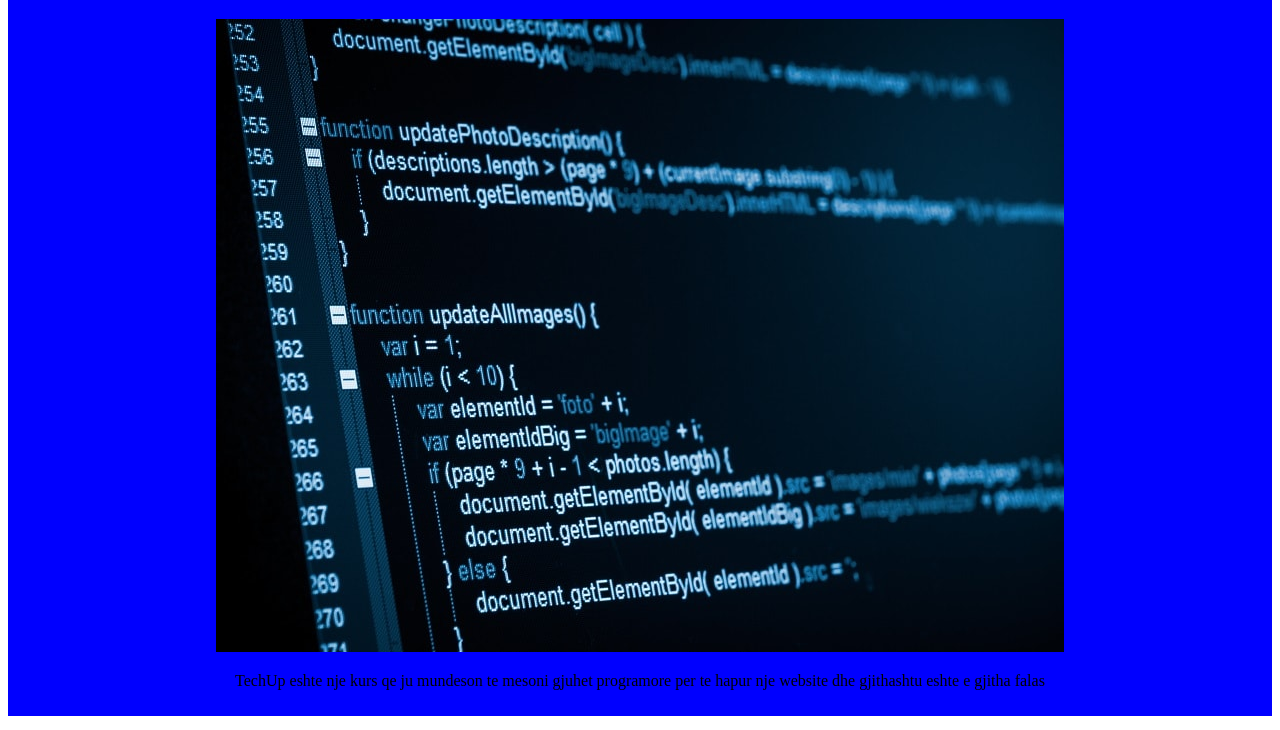
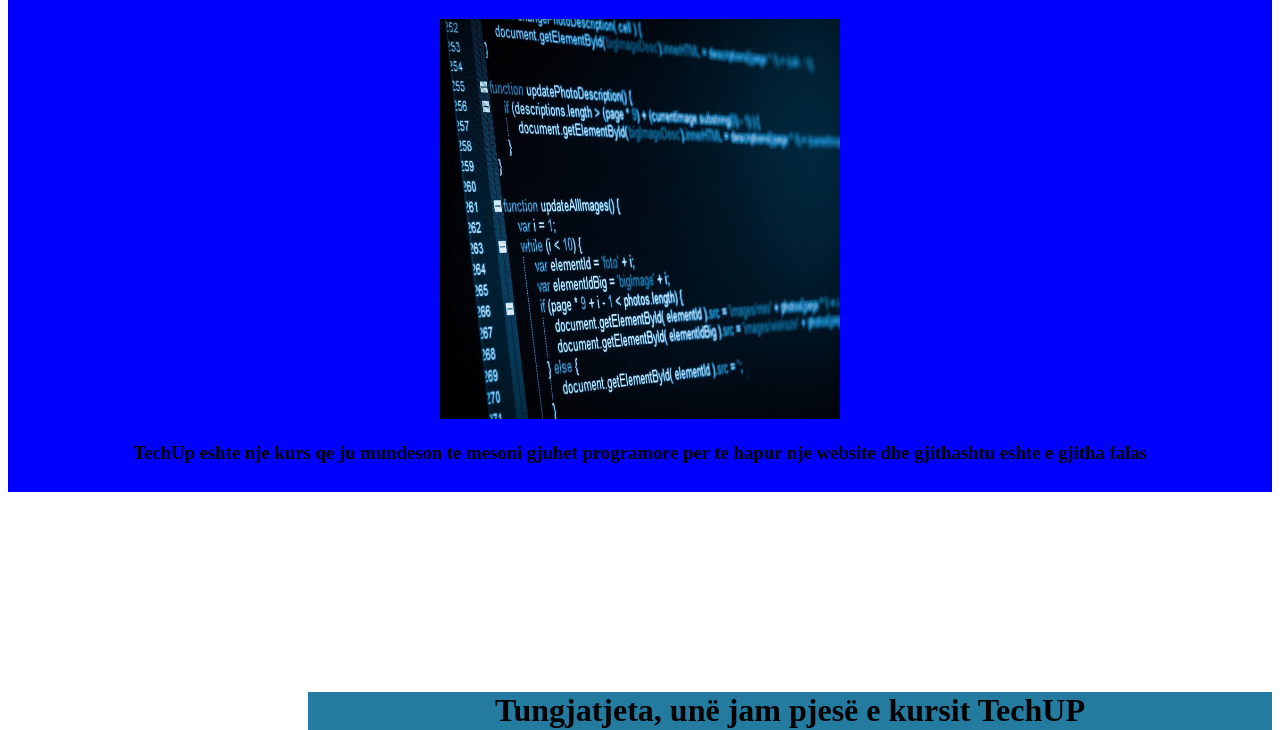
Before and after one commit to techup-group11/techgroup-11, a plain HTML site: page index.html in a window 1280 px wide. Shown: the part 79-809 px from the top of the page. Drawn offline with Linux system fonts and the light colour scheme.

Commit message:
styled photo

```diff
--- a/index.html
+++ b/index.html
@@ -8,8 +8,8 @@
 	<body>
 	  <div class="heading">
 		<h1>Kursi TechUP</h1>
-		<img src="foto2.jpg" alt="Foto">
-	<p>TechUp eshte nje kurs qe ju mundeson te mesoni gjuhet programore per te hapur nje website dhe gjithashtu eshte e gjitha falas</p>
+		<img src="foto2.jpg" alt="Foto" height="400px" width="400px">
+	<h3>TechUp eshte nje kurs qe ju mundeson te mesoni gjuhet programore per te hapur nje website dhe gjithashtu eshte e gjitha falas</h3>
     </div>
 		<div id="header">
   		<h1>Tungjatjeta, unë jam pjesë e kursit TechUP</h1>
--- a/styling.css
+++ b/styling.css
@@ -45,7 +45,6 @@ li a:hover {
     background-color: blue;
     text-align: center;
     padding: 10px;
-
 }
 
 table {
```
